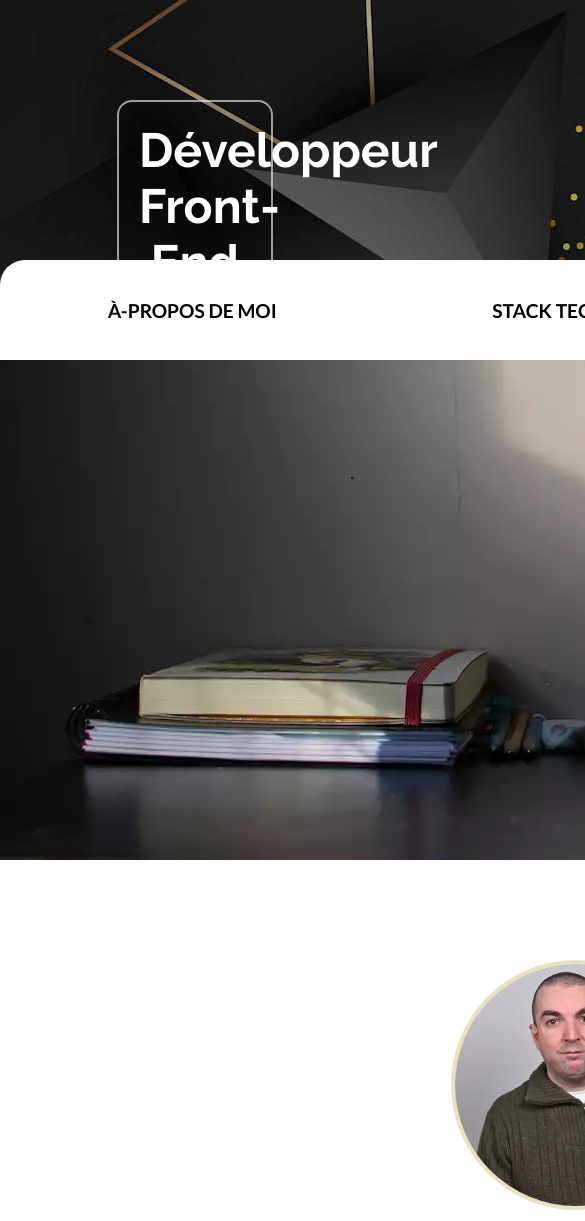
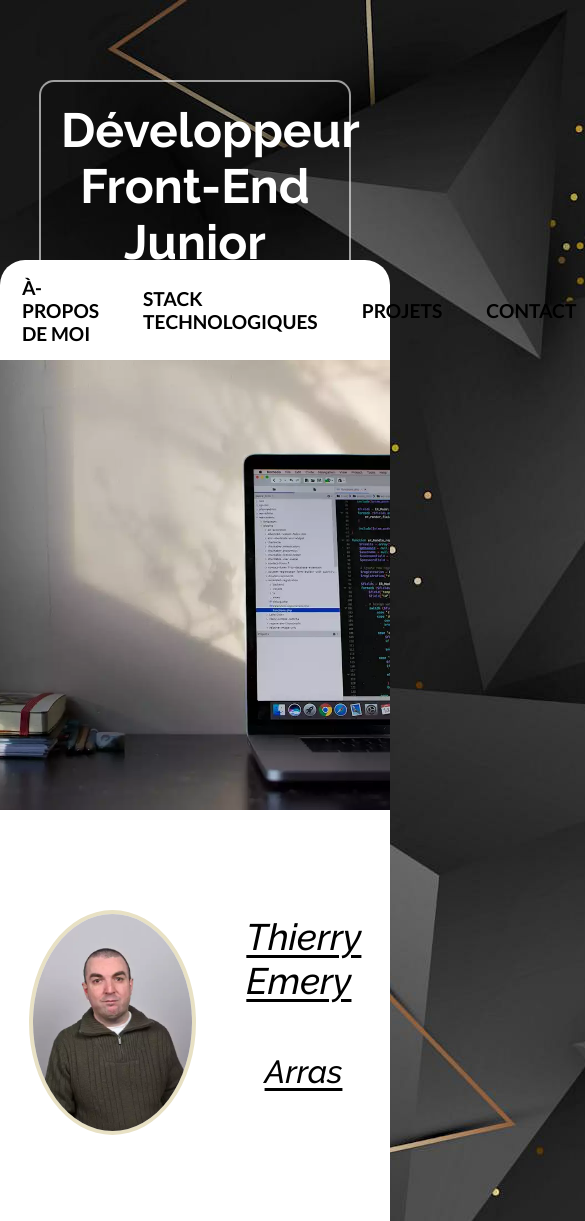
Before and after one commit to Thierry-E/OC-P12_PortFolio, a website: page index.html in a window 390 px wide. Shown: the top 1221 px of the page, 585 px wide, since content can reach past the window. Drawn offline with Linux system fonts and the light colour scheme.

Commit message:
Mise en place de la version responsive en 1024px.

```diff
--- a/sass/base/_base.scss
+++ b/sass/base/_base.scss
@@ -44,4 +44,8 @@ main {
   background-color: $primary_color;
   margin: 60px auto 0;
   border-radius: 25px;
+
+  @media screen and (max-width: 1024px) {
+    width: 100%;
+  }
 }
--- a/sass/components/_about_me.scss
+++ b/sass/components/_about_me.scss
@@ -17,6 +17,11 @@
       border-radius: 50%;
       object-fit: cover;
       border: 4px solid $third-color;
+
+      @media screen and (max-width: 1024px) {
+        width: 225px;
+        height: 225px;
+      }
     }
   }
 
--- a/sass/components/_banner.scss
+++ b/sass/components/_banner.scss
@@ -5,4 +5,8 @@
   background-repeat: no-repeat;
   background-size: cover;
   background-position: bottom;
+
+  @media screen and (max-width: 1024px) {
+    height: 450px;
+  }
 }
--- a/sass/components/_stacksTechno.scss
+++ b/sass/components/_stacksTechno.scss
@@ -26,6 +26,11 @@
       flex-direction: column;
       align-items: center;
 
+      @media screen and (max-width: 1024px) {
+        width: 140px;
+        height: 140px;
+      }
+
       img {
         width: 100%;
         object-fit: cover;
--- a/sass/layouts/_header.scss
+++ b/sass/layouts/_header.scss
@@ -7,6 +7,10 @@ header {
   width: 100%;
   height: 200px;
   padding-top: 40px;
+
+  @media screen and (max-width: 1024px) {
+    padding-top: 20px;
+  }
 
   h1 {
     width: 40%;
@@ -18,5 +22,9 @@ header {
     text-align: center;
     border: 2px solid rgba(255, 255, 255, 0.6);
     border-radius: 15px;
+
+    @media screen and (max-width: 1024px) {
+      width: 80%;
+    }
   }
 }
```
Also changed, not shown: assets/style/styles.css, 1 other file.
